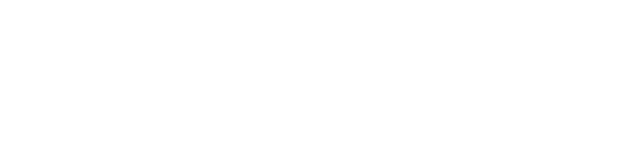
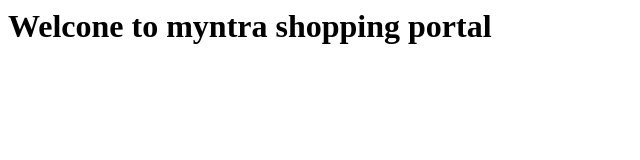
Before and after one commit to akshaygonapa1/frontend, a plain HTML site: page index.html in a window 1280 px wide. Shown: the whole page, without its empty margins (0-640 px from the left). Drawn offline with Linux system fonts and the light colour scheme.

Commit message:
Update welcome

```diff
--- a/index.html
+++ b/index.html
@@ -3,6 +3,7 @@
         Myntra-shopping
     </title>
         <body>
+            <h1>Welcone to myntra shopping portal</h1>
         </body>
 
 </html>
```
